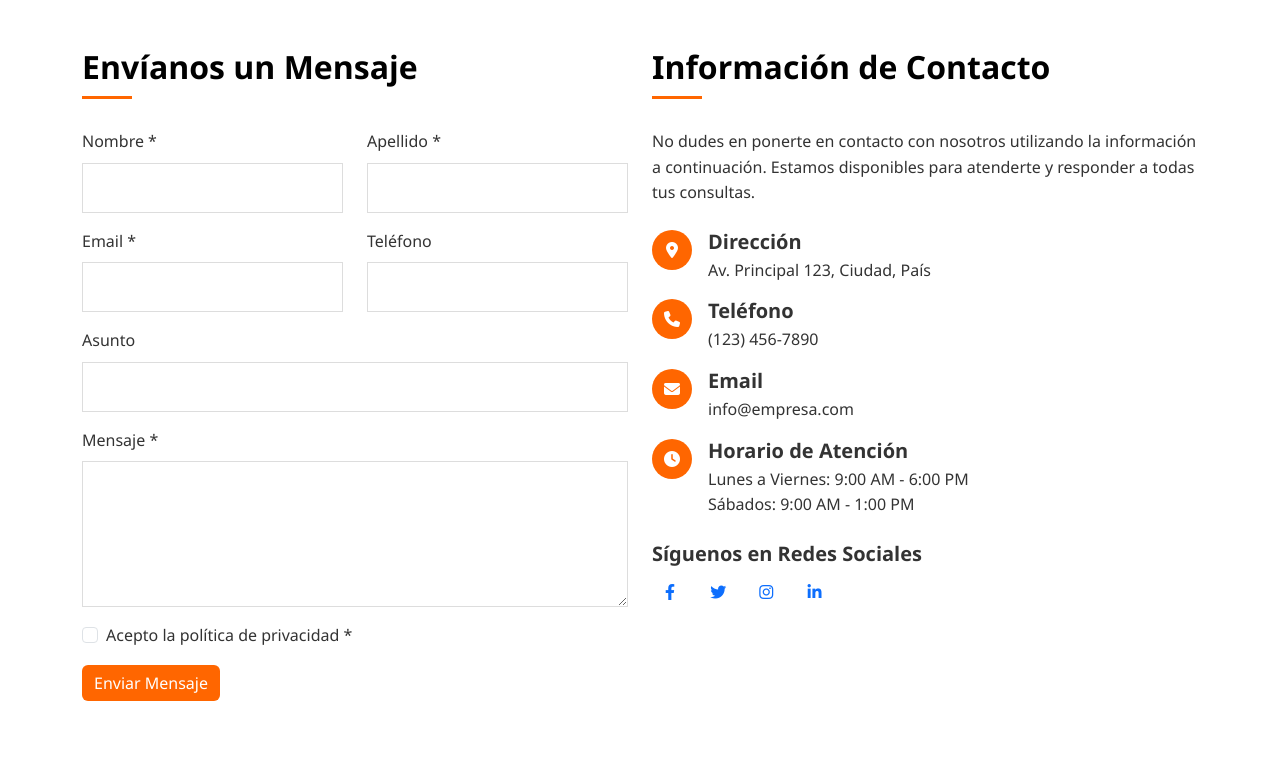
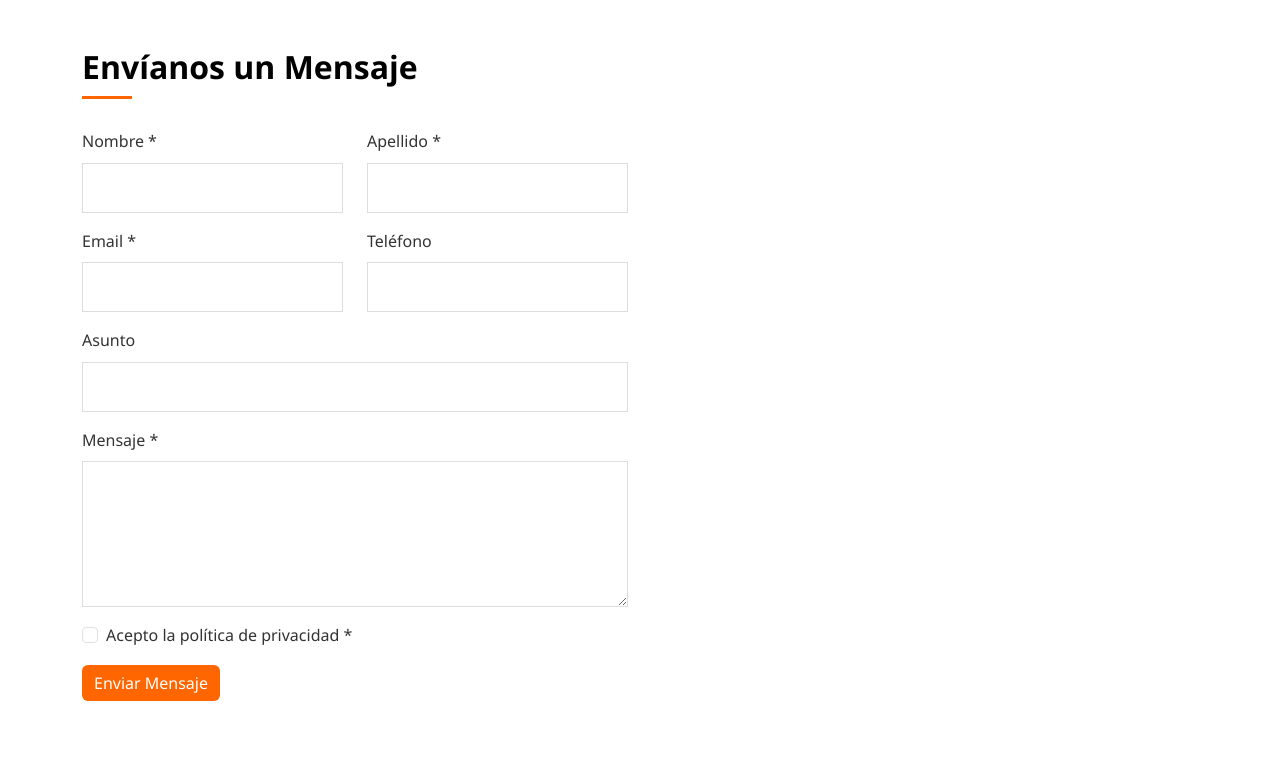
Before and after one commit to Byfrickxer07/Pagina-papa, a PHP site: page /contacto.php in a window 1280 px wide. Shown: the part 284-1057 px from the top of the page. Run offline with PHP 8.4, Linux system fonts and the light colour scheme; data comes from the database, SQL or seed files in the repository.

Commit message:
cambio de base de datos y noticias

```diff
--- a/DB/Nsystem_db.sql
+++ b/DB/Nsystem_db.sql
@@ -30,6 +30,6 @@ CREATE TABLE IF NOT EXISTS noticias (
 
 -- Insertar noticias de ejemplo
 INSERT INTO noticias (titulo, contenido, imagen, fecha) VALUES
-('Lanzamiento de Nuevo Servicio', '<p>Estamos emocionados de anunciar el lanzamiento de nuestro nuevo servicio que revolucionará el mercado. Este servicio ha sido desarrollado después de meses de investigación y desarrollo para satisfacer las necesidades cambiantes de nuestros clientes.</p><p>Nuestro equipo ha trabajado incansablemente para asegurar que este nuevo servicio cumpla con los más altos estándares de calidad y eficiencia. Estamos seguros de que superará sus expectativas y le proporcionará un valor excepcional.</p><p>Para más información sobre este nuevo servicio, no dude en ponerse en contacto con nuestro equipo de ventas.</p>', 'img/news1.jpg', '2025-05-22'),
-('Expansión de Operaciones', '<p>Nos complace informar que estamos expandiendo nuestras operaciones a nuevas regiones para servir mejor a nuestros clientes. Esta expansión estratégica nos permitirá llegar a más mercados y ofrecer nuestros servicios a una base de clientes más amplia.</p><p>La expansión incluye la apertura de nuevas oficinas en ubicaciones clave y la contratación de personal adicional para apoyar nuestro crecimiento. Estamos comprometidos a mantener el mismo nivel de excelencia en el servicio que nuestros clientes esperan de nosotros.</p><p>Agradecemos su continuo apoyo y esperamos servirle en estas nuevas regiones.</p>', 'img/news2.jpg', '2025-05-15'),
-('Reconocimiento del Sector', '<p>Nuestra empresa ha sido reconocida como líder en innovación por la asociación del sector, destacando nuestro compromiso con la excelencia y la calidad. Este reconocimiento es un testimonio del arduo trabajo y la dedicación de nuestro equipo.</p><p>El premio reconoce específicamente nuestras contribuciones a la industria a través de nuestras soluciones innovadoras y nuestro enfoque centrado en el cliente. Estamos honrados de recibir este prestigioso reconocimiento y seguiremos esforzándonos por mantener los más altos estándares en todo lo que hacemos.</p><p>Queremos agradecer a nuestros clientes por su confianza y apoyo, que han sido fundamentales para nuestro éxito.</p>', 'img/news3.jpg', '2025-05-05');
+('Lanzamiento de Inteligencia Artificial Avanzada', '<p>Hemos desarrollado una nueva plataforma de IA que revoluciona el análisis de datos empresariales. Esta tecnología permite a las empresas automatizar procesos complejos y obtener insights valiosos a partir de grandes volúmenes de información.</p><p>Nuestra plataforma de IA utiliza algoritmos de aprendizaje profundo para identificar patrones y tendencias que serían imposibles de detectar con métodos tradicionales. Esto permite a las empresas tomar decisiones más informadas y estratégicas.</p><p>La solución ya ha sido implementada con éxito en varias empresas líderes del sector, mejorando su eficiencia operativa en más de un 40% y reduciendo costos significativamente.</p>', 'img/news1.jpg', '2025-05-25'),
+('Nueva Tecnología de Realidad Aumentada', '<p>Presentamos nuestra innovadora solución de Realidad Aumentada para el sector industrial. Esta tecnología permite a los técnicos visualizar componentes internos de maquinaria compleja en tiempo real, reduciendo los tiempos de mantenimiento y mejorando la precisión.</p><p>Utilizando gafas de RA especializadas, los técnicos pueden ver instrucciones superpuestas directamente sobre el equipo, acceder a manuales digitales y recibir asistencia remota de expertos. Esto ha demostrado reducir los errores en un 85% y aumentar la productividad en un 35%.</p><p>La tecnología también incluye capacidades de documentación automática, permitiendo registrar todo el proceso de mantenimiento para análisis posteriores y mejora continua.</p>', 'img/news2.jpg', '2025-05-15'),
+('Avances en Ciberseguridad', '<p>Hemos desarrollado un nuevo sistema de protección contra amenazas cibernéticas que utiliza algoritmos de aprendizaje automático para detectar patrones de ataques desconocidos. Esta solución proporciona una capa adicional de seguridad para infraestructuras críticas.</p><p>Nuestro sistema analiza continuamente el tráfico de red, identificando comportamientos anómalos que podrían indicar un ataque, incluso si no coincide con firmas de malware conocidas. Esto permite detectar y neutralizar amenazas de día cero antes de que puedan causar daños.</p><p>Además, la solución incluye capacidades de respuesta automatizada que pueden aislar sistemas comprometidos, bloquear direcciones IP maliciosas y alertar al personal de seguridad, todo en cuestión de segundos.</p>', 'img/news3.jpg', '2025-05-05');
--- a/contacto.php
+++ b/contacto.php
@@ -179,75 +179,10 @@ if ($_SERVER["REQUEST_METHOD"] == "POST") {
                         <button type="submit" class="btn btn-orange">Enviar Mensaje</button>
                     </form>
                 </div>
-                <div class="col-lg-6">
-                    <h2 class="section-title">Información de Contacto</h2>
-                    <p>No dudes en ponerte en contacto con nosotros utilizando la información a continuación. Estamos disponibles para atenderte y responder a todas tus consultas.</p>
-
-                    <div class="contact-info mt-4">
-                        <div class="d-flex mb-3">
-                            <div class="contact-icon me-3">
-                                <i class="fas fa-map-marker-alt"></i>
-                            </div>
-                            <div>
-                                <h5 class="mb-1">Dirección</h5>
-                                <p class="mb-0">Av. Principal 123, Ciudad, País</p>
-                            </div>
-                        </div>
-
-                        <div class="d-flex mb-3">
-                            <div class="contact-icon me-3">
-                                <i class="fas fa-phone"></i>
-                            </div>
-                            <div>
-                                <h5 class="mb-1">Teléfono</h5>
-                                <p class="mb-0">(123) 456-7890</p>
-                            </div>
-                        </div>
-
-                        <div class="d-flex mb-3">
-                            <div class="contact-icon me-3">
-                                <i class="fas fa-envelope"></i>
-                            </div>
-                            <div>
-                                <h5 class="mb-1">Email</h5>
-                                <p class="mb-0">info@empresa.com</p>
-                            </div>
-                        </div>
-
-                        <div class="d-flex mb-3">
-                            <div class="contact-icon me-3">
-                                <i class="fas fa-clock"></i>
-                            </div>
-                            <div>
-                                <h5 class="mb-1">Horario de Atención</h5>
-                                <p class="mb-0">Lunes a Viernes: 9:00 AM - 6:00 PM</p>
-                                <p class="mb-0">Sábados: 9:00 AM - 1:00 PM</p>
-                            </div>
-                        </div>
-                    </div>
-
-                    <div class="social-media mt-4">
-                        <h5>Síguenos en Redes Sociales</h5>
-                        <div class="social-icons">
-                            <a href="#" class="social-icon me-2"><i class="fab fa-facebook-f"></i></a>
-                            <a href="#" class="social-icon me-2"><i class="fab fa-twitter"></i></a>
-                            <a href="#" class="social-icon me-2"><i class="fab fa-instagram"></i></a>
-                            <a href="#" class="social-icon me-2"><i class="fab fa-linkedin-in"></i></a>
-                        </div>
-                    </div>
-                </div>
             </div>
         </div>
     </section>
 
-    <!-- Map Section -->
-    <section class="map-section">
-        <div class="container-fluid p-0">
-            <div class="map-container">
-                <iframe src="https://www.google.com/maps/embed?pb=!1m18!1m12!1m3!1d3963.952912260219!2d3.375295414770757!3d6.5276316249594!2m3!1f0!2f0!3f0!3m2!1i1024!2i768!4f13.1!3m3!1m2!1s0x0%3A0x0!2zNsKwMzEnMzkuNSJOIDPCsDIyJzMxLjEiRQ!5e0!3m2!1sen!2sng!4v1627309850095!5m2!1sen!2sng" width="100%" height="450" style="border:0;" allowfullscreen="" loading="lazy"></iframe>
-            </div>
-        </div>
-    </section>
 
     <!-- Footer -->
     <footer class="bg-dark text-white py-4">
```
Also changed, not shown: index.php (+7 -7 lines), noticias.php (+7 -7 lines).
